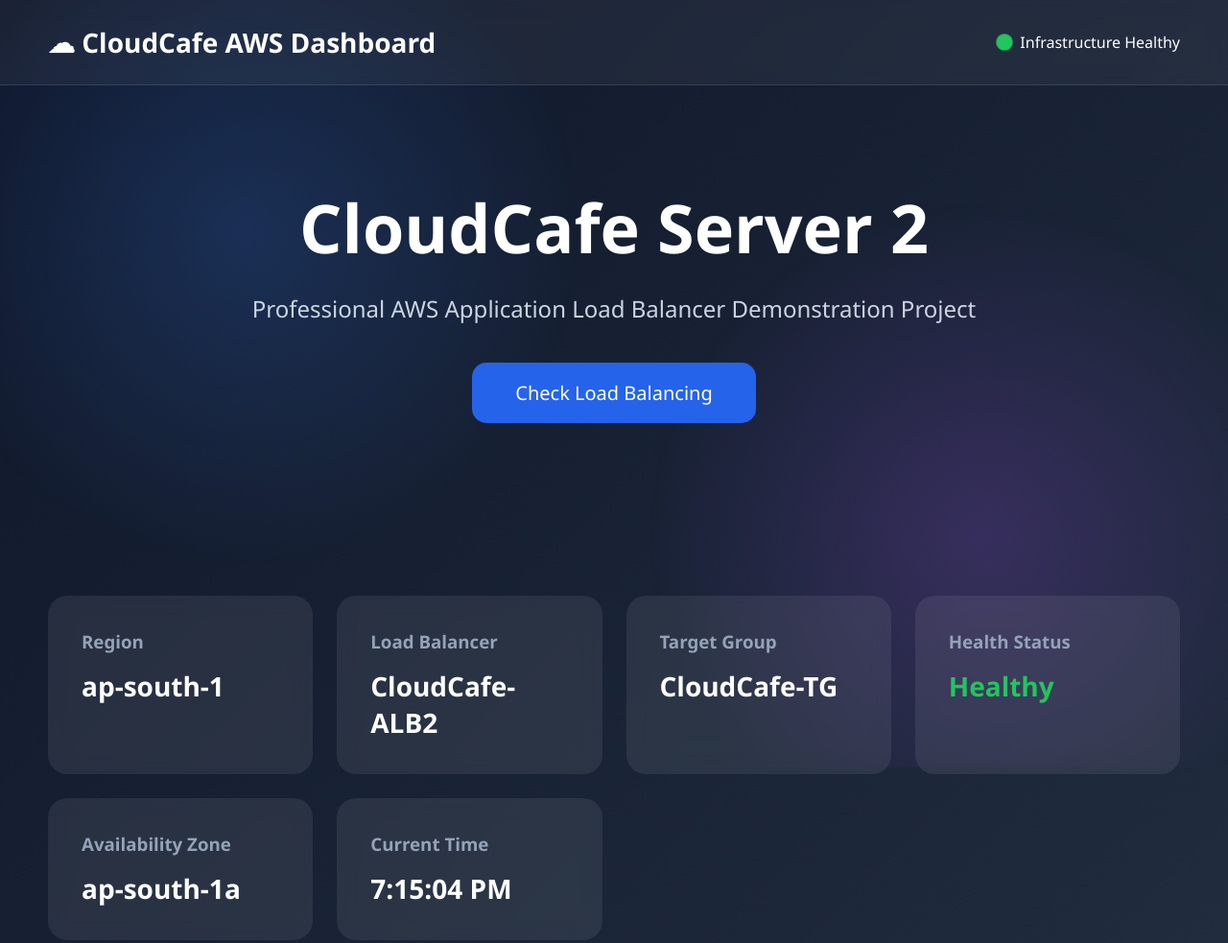
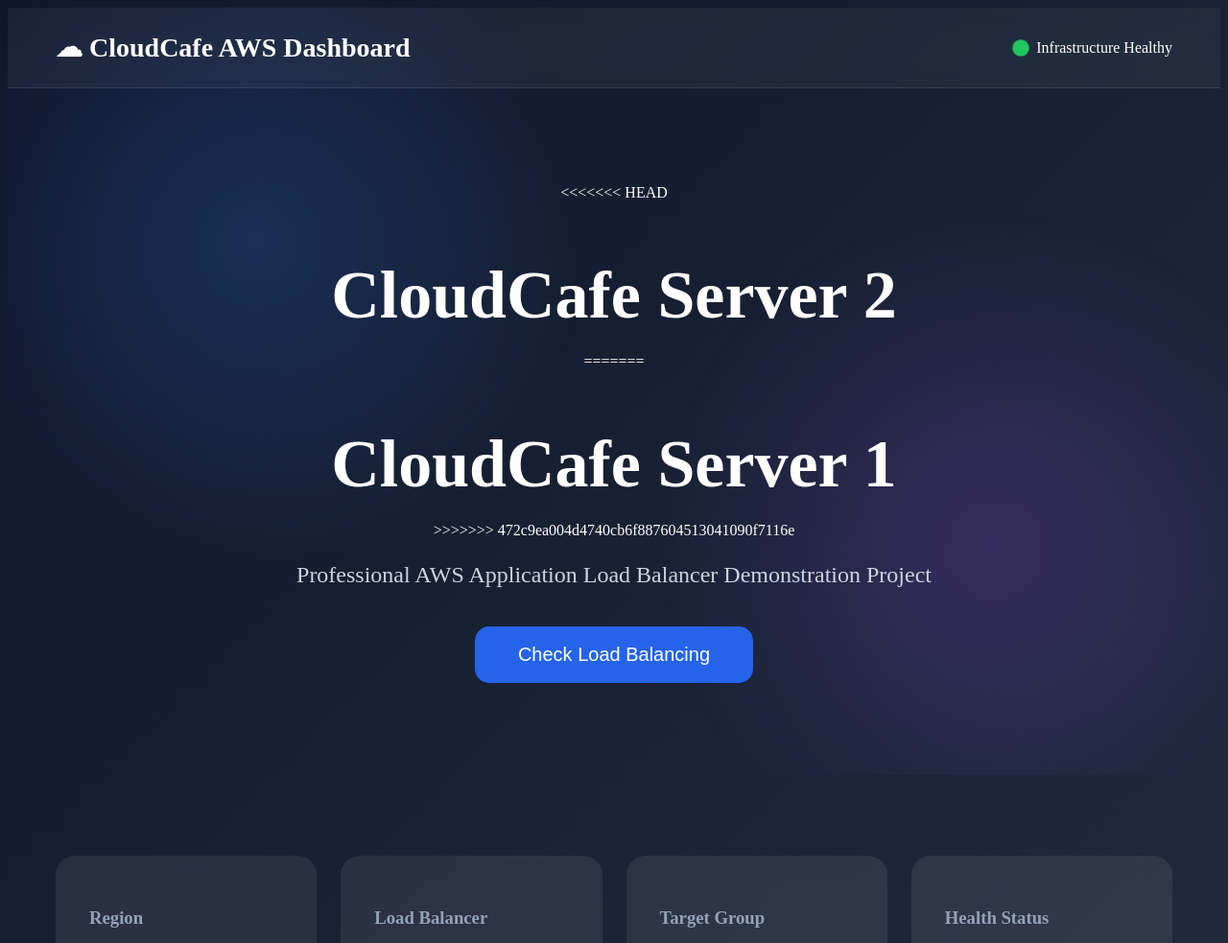
Before and after one commit to Bhavesh2005patil/AWS-Application-Load-Balancer-Project, a plain HTML site: page server-2/index.html in a window 1280 px wide. Shown: the top 983 px of the page at 96% size. Drawn offline with Linux system fonts and the light colour scheme.

Commit message:
Moved Server 2 files into server-2 folder

```diff
--- a/index.html
+++ b/server-2/index.html
@@ -31,7 +31,11 @@
     <section class="hero">
 
         <div class="hero-content">
+<<<<<<< HEAD
             <h1 id="serverTitle">CloudCafe Server 2</h1>
+=======
+            <h1 id="serverTitle">CloudCafe Server 1</h1>
+>>>>>>> 472c9ea004d4740cb6f887604513041090f7116e
 
             <p class="hero-subtitle">
                 Professional AWS Application Load Balancer Demonstration Project
--- a/script.js
+++ b/server-2/script.js
@@ -1,5 +1,9 @@
 // ===== Server Configuration =====
+<<<<<<< HEAD
 const SERVER_NAME = "CloudCafe Server 2";
+=======
+const SERVER_NAME = "CloudCafe Server 1";   // Change to Server 2 on second EC2
+>>>>>>> 472c9ea004d4740cb6f887604513041090f7116e
 const REGION = "ap-south-1";
 const LOAD_BALANCER = "CloudCafe-ALB2";
 
--- a/style.css
+++ b/server-2/style.css
@@ -1,4 +1,7 @@
+<<<<<<< HEAD
 
+=======
+>>>>>>> 472c9ea004d4740cb6f887604513041090f7116e
 *{
     margin:0;
     padding:0;
```
